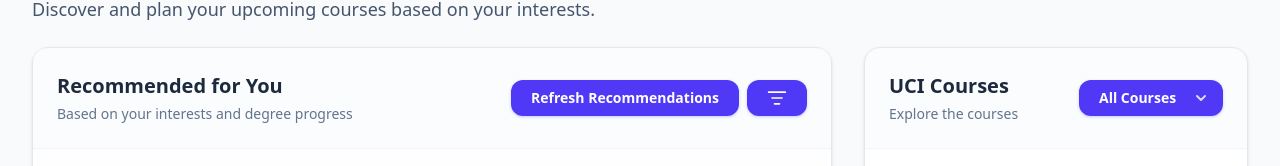
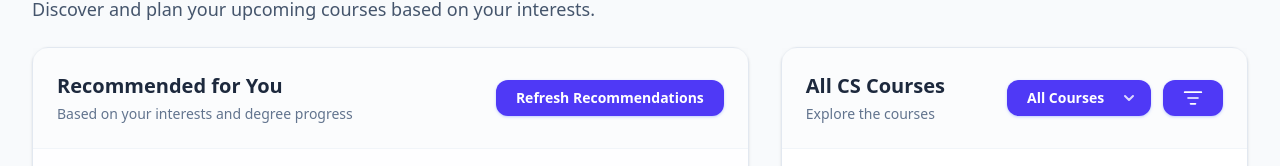
Before and after one commit to arralia/cs125, a React (Vite) app in the folder course-project/: page / in a window 1280 px wide. Shown: the part 142-308 px from the top of the page. Built offline with nearby package versions, Linux system fonts and the light colour scheme; no server answers.

Commit message:
feat: moved the filters from the recomended courese to the all courses view

```diff
--- a/course-project/src/App.jsx
+++ b/course-project/src/App.jsx
@@ -33,14 +33,14 @@
           </p>
         </div>
 
-        <div className="grid grid-cols-1 lg:grid-cols-3 gap-8 items-start flex-1 min-h-0 pb-4">
+        <div className="grid grid-cols-1 lg:grid-cols-5 gap-8 items-start flex-1 min-h-0 pb-4">
           {/* Main Content Area: Recommended Courses */}
-          <div className="lg:col-span-2 h-full flex flex-col min-h-0">
+          <div className="lg:col-span-3 h-full flex flex-col min-h-0">
             <RecommendedCoursesPage />
           </div>
 
           {/* Sidebar Area: All Courses */}
-          <div className="lg:col-span-1 h-full flex flex-col min-h-0">
+          <div className="lg:col-span-2 h-full flex flex-col min-h-0">
             <CoursesPage />
           </div>
         </div>
--- a/course-project/src/Components/ClassFiltersForm.jsx
+++ b/course-project/src/Components/ClassFiltersForm.jsx
@@ -3,8 +3,8 @@
 import useApiGet from "../hooks/useApiGet";
 
 export default function ClassFiltersForm({
-  recommendedClasses,
-  setRecommendedClasses,
+  courses,
+  setCourses,
   setShowFilters,
 }) {
   const { register, handleSubmit } = useForm({
@@ -27,16 +27,19 @@
     console.log("Filter Data:", data);
     setShowFilters(false);
     const filteredClasses = [];
-    if (!recommendedClasses) return;
-    for (const course of recommendedClasses) {
-      if (
-        course.difficulty <= data.difficulty &&
-        data.interests.includes(course.interest)
-      ) {
+    if (!courses) return;
+    for (const course of courses) {
+      const hasMatchingInterest =
+        data.interests.length === 0 ||
+        (Array.isArray(course.keywords) &&
+        //&& course.difficulty <= data.difficulty filter for difficulty doesnt work yet since class doesnt have that attribute
+          course.keywords.some((keyword) => data.interests.includes(keyword)));
+
+      if (hasMatchingInterest) {
         filteredClasses.push(course);
       }
     }
-    setRecommendedClasses(filteredClasses);
+    setCourses(filteredClasses);
   };
   return (
     <div className="bg-white p-6 rounded-2xl border border-slate-200 shadow-xl w-80 sm:w-96">
@@ -44,13 +47,12 @@
 
       <form onSubmit={handleSubmit(onSubmit)} className="flex flex-col gap-8">
         {/* Difficulty Slider */}
-        <div className="flex flex-col gap-3">
-          <div className="flex justify-between items-center">
-            <label className="text-sm font-bold text-slate-500 uppercase tracking-wider">
+        <div className="flex flex-col gap-2">
+          <div className="flex flex-row items-center justify-between gap-4">
+            <label className="text-sm font-bold text-slate-500 uppercase tracking-wider whitespace-nowrap">
               Max Difficulty
             </label>
-          </div>
-          <div className="flex gap-4 items-center px-2 py-2">
+            <div className="flex gap-3 items-center flex-1 max-w-[200px]">
               <span className="text-xs font-semibold text-slate-400">1</span>
               <input
                 type="range"
@@ -61,6 +63,7 @@
                 className="w-full h-2 bg-slate-200 rounded-lg appearance-none cursor-pointer accent-indigo-600"
               />
               <span className="text-xs font-semibold text-slate-400">5</span>
+            </div>
           </div>
         </div>
 
--- a/course-project/src/Pages/CoursesPage.jsx
+++ b/course-project/src/Pages/CoursesPage.jsx
@@ -1,34 +1,56 @@
 import useApiGet from "../hooks/useApiGet";
-import { useEffect, useState } from "react";
+import { useEffect, useState, useRef, useCallback } from "react";
 import ClassCardCollection from "../Components/ClassCardCollection";
-import { ChevronDownIcon } from "lucide-react";
+import { ChevronDownIcon, ListFilter } from "lucide-react";
+import ClassFiltersForm from "../Components/ClassFiltersForm";
 
 export default function CoursesPage() {
   const [classes, setClasses] = useState([]);
   const [selectedQuarter, setSelectedQuarter] = useState("All Courses");
+  const [showFilters, setShowFilters] = useState(false);
+  const filterRef = useRef(null);
 
   // Destructure the values from your hook
   const { execute } = useApiGet({
     api: "/api/allClassesData",
   });
 
-  // Use useEffect to trigger the fetch once
-  useEffect(() => {
+  const fetchClasses = useCallback(() => {
     execute().then((res) => {
       setClasses(res?.data);
     });
-    //
   }, [execute]);
 
+  // Use useEffect to trigger the fetch once
+  useEffect(() => {
+    fetchClasses();
+  }, [fetchClasses]);
+
+  // Click outside handler
+  useEffect(() => {
+    function handleClickOutside(event) {
+      if (filterRef.current && !filterRef.current.contains(event.target)) {
+        setShowFilters(false);
+      }
+    }
+
+    if (showFilters) {
+      document.addEventListener("mousedown", handleClickOutside);
+    }
+    return () => {
+      document.removeEventListener("mousedown", handleClickOutside);
+    };
+  }, [showFilters]);
 
   return (
-    <div className="flex flex-col bg-white rounded-2xl shadow-sm border border-slate-200 overflow-hidden h-full">
+    <div className="flex flex-col bg-white rounded-2xl shadow-sm border border-slate-200 h-full">
       <div className="p-6 border-b border-slate-100 bg-slate-50/50 flex flex-row justify-between items-center gap-4">
         <div className="flex flex-col">
-          <h2 className="text-xl font-bold text-slate-800">UCI Courses</h2>
+          <h2 className="text-xl font-bold text-slate-800">All CS Courses</h2>
           <p className="text-sm text-slate-500 mt-1">Explore the courses</p>
         </div>
 
+        <div className="flex items-center gap-3">
           <div className="relative">
             <select
               value={selectedQuarter}
@@ -52,6 +74,30 @@
               <ChevronDownIcon className="w-4 h-4 stroke-[3]" />
             </div>
           </div>
+
+          <div className="relative" ref={filterRef}>
+            <button
+              onClick={() => setShowFilters(!showFilters)}
+              className={`text-sm font-semibold py-2 px-5 rounded-xl transition-all cursor-pointer whitespace-nowrap flex items-center justify-center ${
+                showFilters
+                  ? "bg-slate-200 text-slate-700 shadow-inner"
+                  : "text-white bg-indigo-600 hover:bg-indigo-700 shadow-sm shadow-indigo-200 hover:shadow-md"
+              }`}
+            >
+              <ListFilter className="w-5 h-5" />
+            </button>
+
+            {showFilters && (
+              <div className="absolute right-0 top-full mt-2 z-30 origin-top-right">
+                <ClassFiltersForm
+                  courses={classes}
+                  setCourses={setClasses}
+                  setShowFilters={setShowFilters}
+                />
+              </div>
+            )}
+          </div>
+        </div>
       </div>
 
       <div className="p-6 flex-1 min-h-0 overflow-y-auto scrollbar-custom ">
--- a/course-project/src/Pages/RecommendedCoursesPage.jsx
+++ b/course-project/src/Pages/RecommendedCoursesPage.jsx
@@ -1,15 +1,11 @@
-import { useState, useEffect, useCallback, useRef } from "react";
+import { useState, useEffect, useCallback } from "react";
 import useApiGet from "../hooks/useApiGet";
 import ClassCardCollection from "../Components/ClassCardCollection";
 import { ReadCookie } from "../Components/CookieUtils";
-import { ListFilter } from "lucide-react";
-import ClassFiltersForm from "../Components/ClassFiltersForm";
 
 export default function RecommendedCoursesPage() {
   const [recommendedClasses, setRecommendedClasses] = useState([]);
   const [username, setUsername] = useState(() => ReadCookie("username") || "");
-  const [showFilters, setShowFilters] = useState(false);
-  const filterRef = useRef(null);
 
   const { execute } = useApiGet({
     api: "/api/recommendedClasses",
@@ -39,22 +35,6 @@
     getRecommendedClasses(username);
   }, [getRecommendedClasses, username]);
 
-  // Click outside handler written by gemini ai
-  useEffect(() => {
-    function handleClickOutside(event) {
-      if (filterRef.current && !filterRef.current.contains(event.target)) {
-        setShowFilters(false);
-      }
-    }
-
-    if (showFilters) {
-      document.addEventListener("mousedown", handleClickOutside);
-    }
-    return () => {
-      document.removeEventListener("mousedown", handleClickOutside);
-    };
-  }, [showFilters]);
-
   return (
     <div className="flex flex-col bg-white rounded-2xl shadow-sm border border-slate-200 h-full">
       <div className="p-6 border-b border-slate-100 flex flex-col sm:flex-row justify-between items-start sm:items-center bg-slate-50/50 gap-4">
@@ -66,33 +46,13 @@
             Based on your interests and degree progress
           </p>
         </div>
-        <div className="flex gap-2 items-center relative" ref={filterRef}>
+        <div className="flex gap-2 items-center">
           <button
             onClick={() => getRecommendedClasses(username)}
             className="text-sm font-semibold py-2 px-5 text-white bg-indigo-600 hover:bg-indigo-700 shadow-sm shadow-indigo-200 rounded-xl transition-all hover:shadow-md cursor-pointer whitespace-nowrap"
           >
             Refresh Recommendations
           </button>
-          <button
-            onClick={() => setShowFilters(!showFilters)}
-            className={`text-sm font-semibold py-2 px-5 rounded-xl transition-all cursor-pointer whitespace-nowrap flex items-center justify-center ${
-              showFilters
-                ? "bg-slate-200 text-slate-700 shadow-inner"
-                : "text-white bg-indigo-600 hover:bg-indigo-700 shadow-sm shadow-indigo-200 hover:shadow-md"
-            }`}
-          >
-            <ListFilter className="w-5 h-5" />
-          </button>
-
-          {showFilters && (
-            <div className="absolute right-0 top-full mt-2 z-30 origin-top-right">
-              <ClassFiltersForm
-                recommendedClasses={recommendedClasses}
-                setRecommendedClasses={setRecommendedClasses}
-                setShowFilters={setShowFilters}
-              />
-            </div>
-          )}
         </div>
       </div>
       <div className="p-6 flex-1 min-h-0 overflow-y-auto scrollbar-custom bg-slate-50/20">
```
Lines whose indentation alone changed are shown as unchanged.
